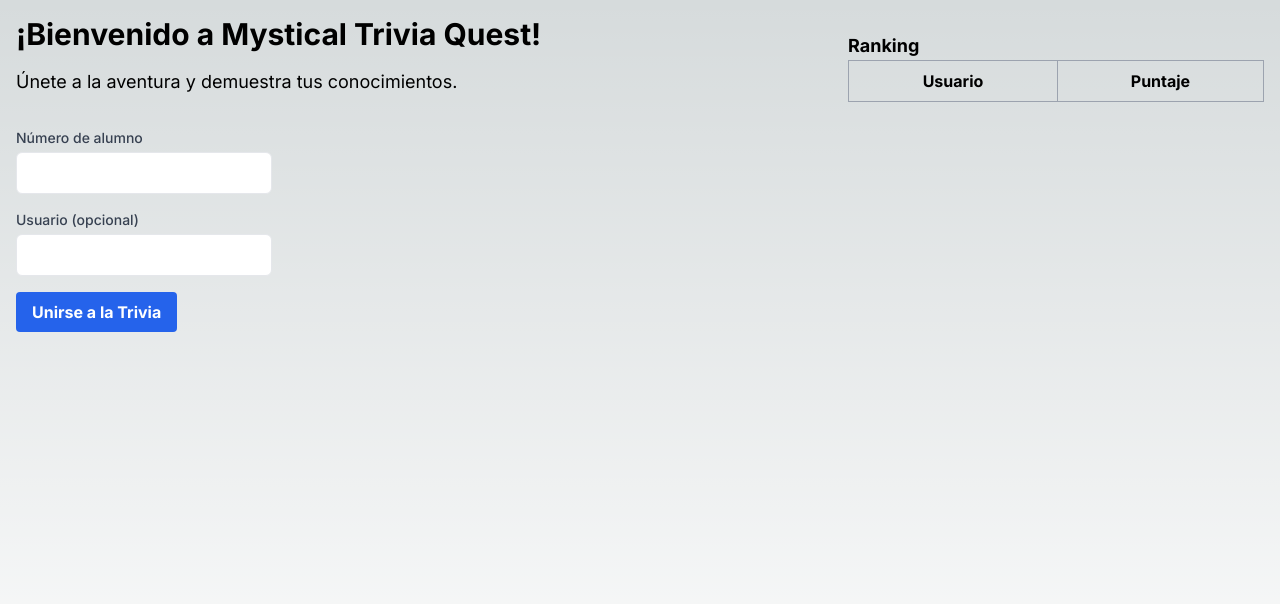
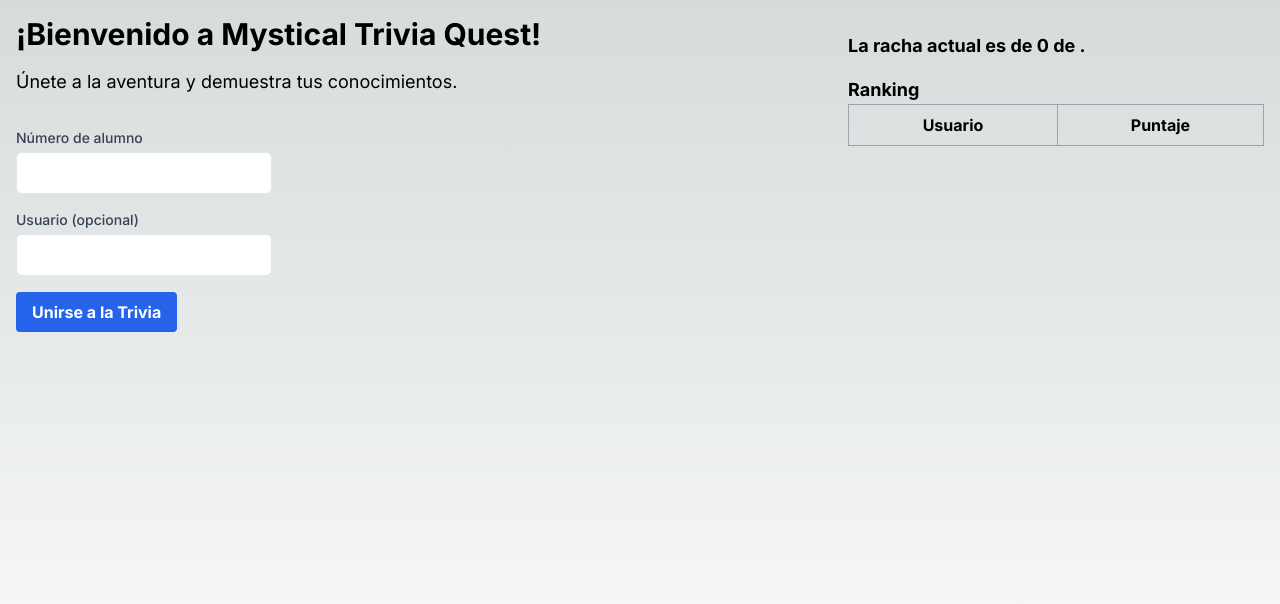
Before and after one commit to BenediktKd/trivia, a Next.js app: page / in a window 1280 px wide. Shown: the top 604 px of the page. Built offline with nearby package versions, Linux system fonts and the light colour scheme.

Commit message:
Adding streak

```diff
--- a/app/page.tsx
+++ b/app/page.tsx
@@ -14,6 +14,8 @@ const HomePage: React.FC = () => {
   const [lobbyData, setLobbyData] = useState<any | null>(null);
   const [highScores, setHighScores] = useState<any | null>(null);
   const [triviaName, setTriviaName] = useState<string | null>(null);
+  const [currentStreak, setCurrentStreak] = useState<{username: string, streak: number}>({username: '', streak: 0});
+
 
   const buttonColors = ['bg-red-600', 'bg-green-600', 'bg-blue-600', 'bg-yellow-600'];
 
@@ -89,6 +91,9 @@ const HomePage: React.FC = () => {
       } else if (data.type === 'highscore') {
         console.log(data);
         setHighScores(data);
+      }
+        else if (data.type === 'streak') {
+        setCurrentStreak({username: data.username, streak: data.streak});
       }
     };
 
@@ -217,6 +222,11 @@ const HomePage: React.FC = () => {
 
       {/* Tabla de clasificación */}
       <div className="ranking-table mt-4 w-1/3">
+      <div className="mb-4">
+        <p className="text-lg font-bold">
+          La racha actual es de {currentStreak.streak} de {currentStreak.username}.
+        </p>
+      </div>
         <h3 className="text-lg font-bold">Ranking</h3>
         <table className="border-collapse border border-gray-500 w-full">
           <thead>
```
Also changed, not shown: 1 other file (tests, documents, lock files or other folders).
